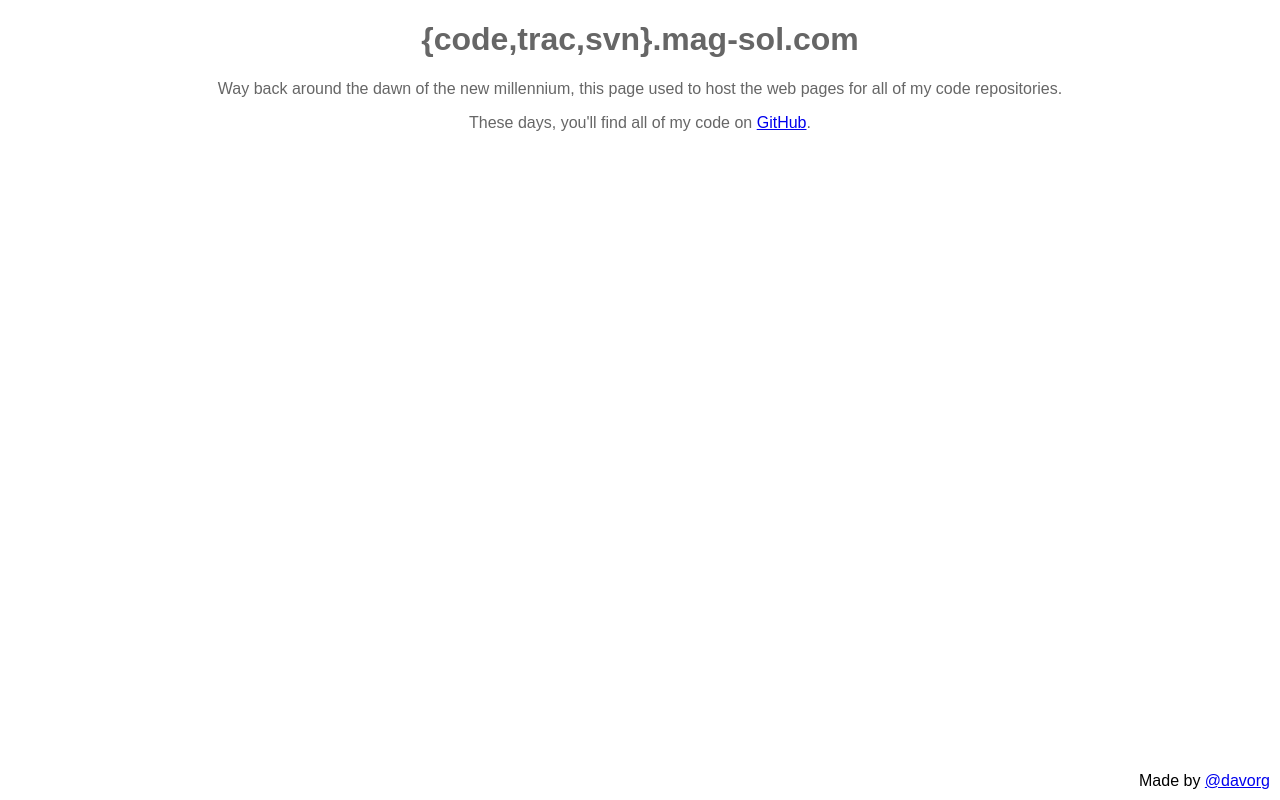
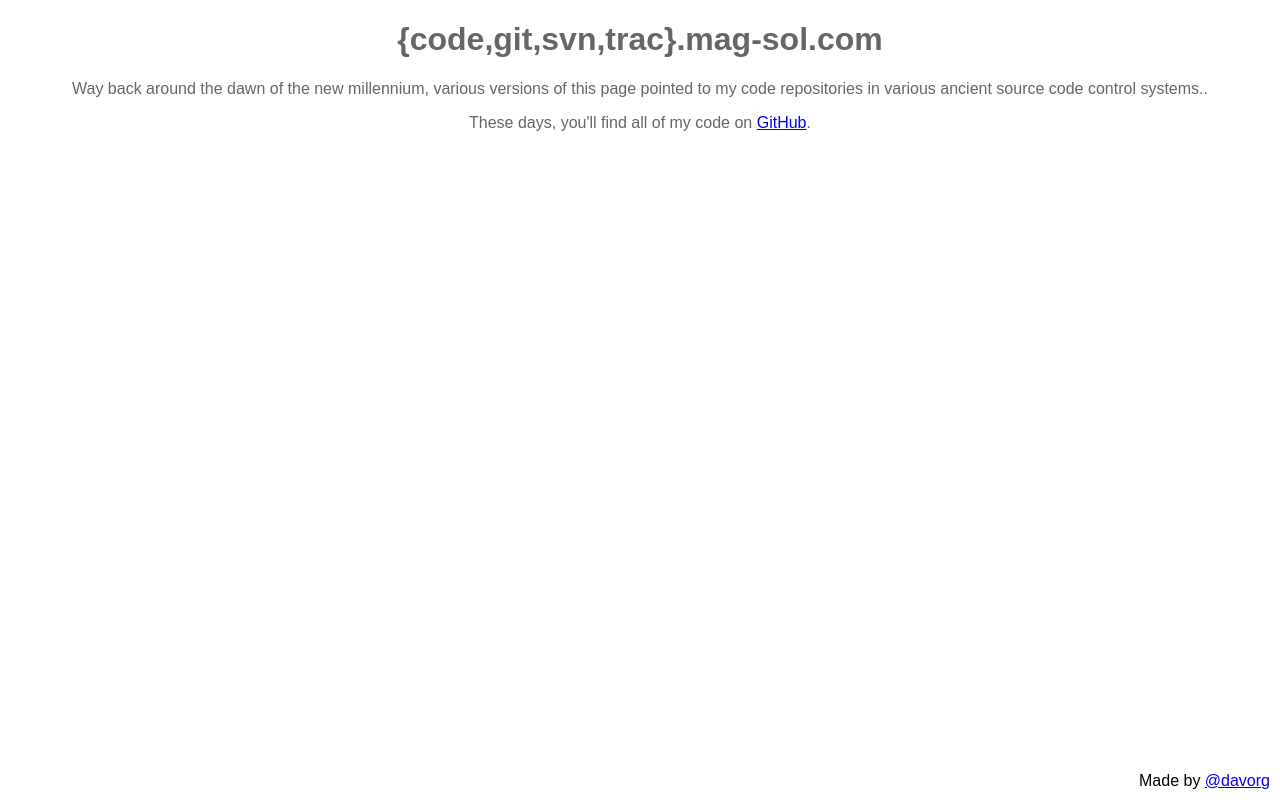
Before and after one commit to davorg/code-mag-sol, a plain HTML site: page index.html in a window 1280 px wide. Drawn offline with Linux system fonts and the light colour scheme.

Commit message:
Better message

```diff
--- a/index.html
+++ b/index.html
@@ -1,7 +1,7 @@
 <!DOCTYPE html>
 <html lang="en">
 <head>
-<title>{code,trac,svn}.mag-sol.com</title>
+<title>{code,git,svn,trac}.mag-sol.com</title>
 <style>
 body {
   font-family: arial, hevetica, sans-serif;
@@ -21,9 +21,10 @@ footer {
 </style>
 </head>
 <body>
-<h1>{code,trac,svn}.mag-sol.com</h1>
-<p>Way back around the dawn of the new millennium, this page used to host the
-web pages for all of my code repositories.</p>
+<h1>{code,git,svn,trac}.mag-sol.com</h1>
+<p>Way back around the dawn of the new millennium, various versions of
+this page pointed to my code repositories in various ancient source
+code control systems..</p>
 <p>These days, you'll find all of my code on
 <a href="https://github.com/davorg">GitHub</a>.</p>
 <footer>Made by <a href="https://twitter.com/davorg">@davorg</a></footer>
```
